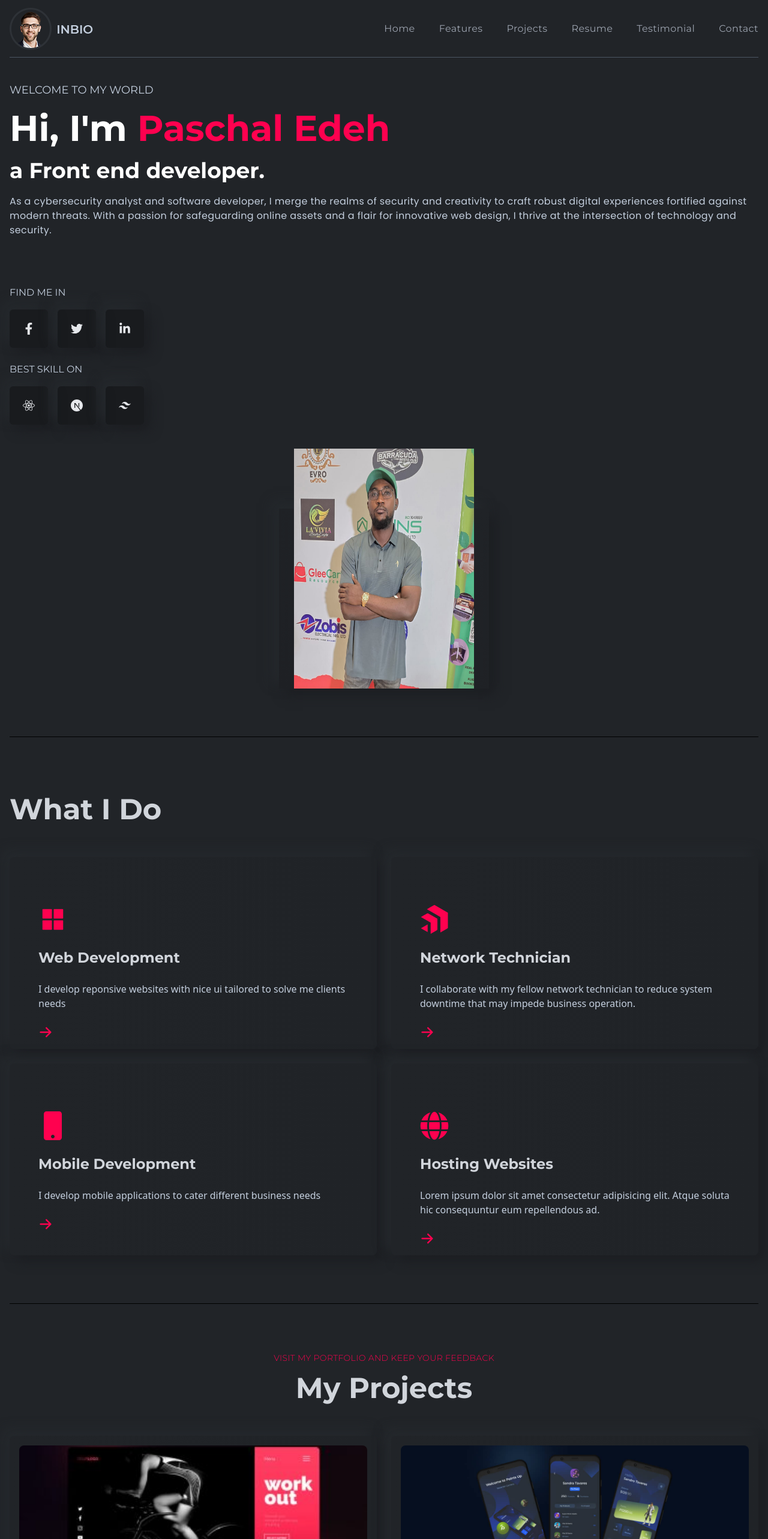
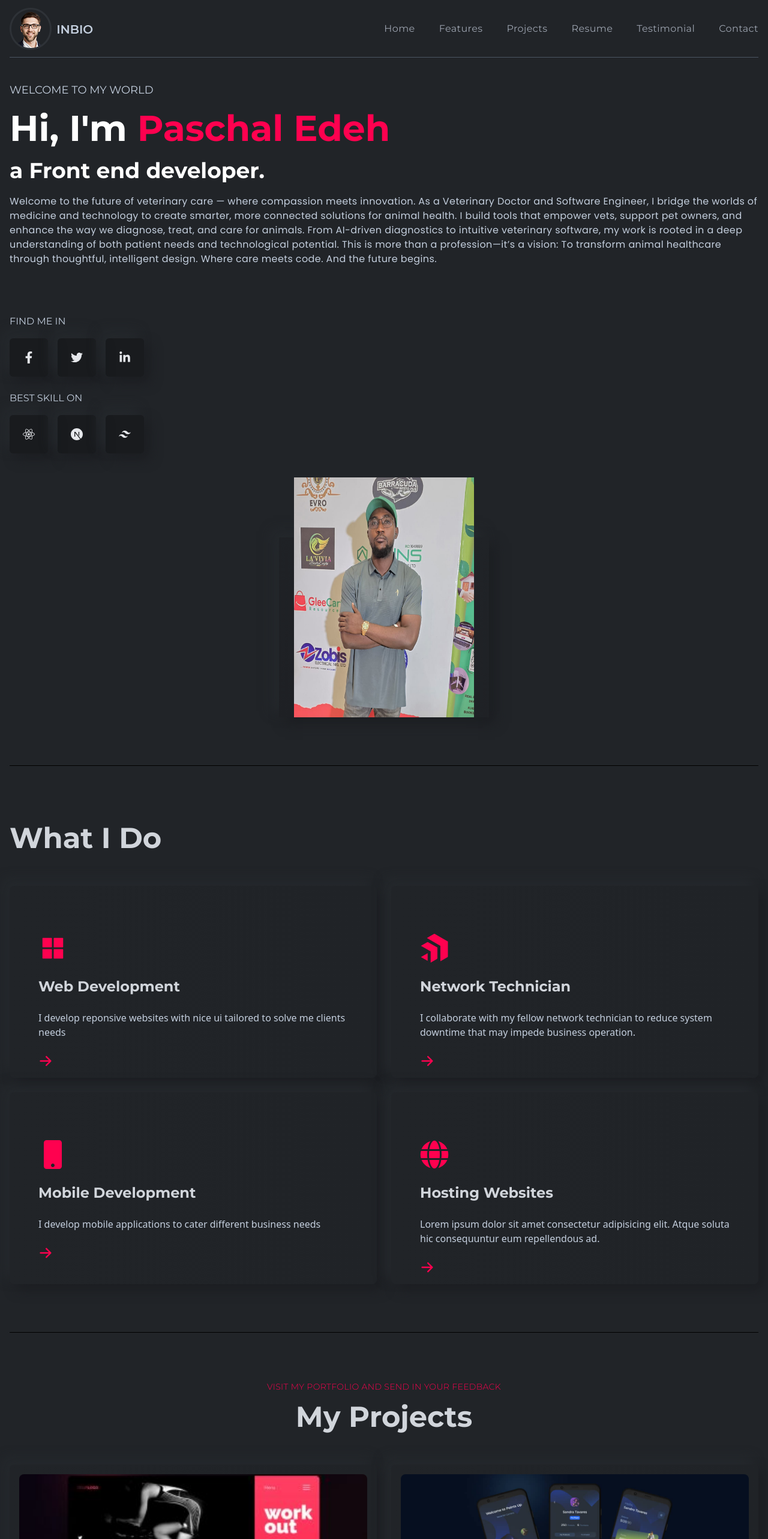
Before and after one commit to Elfenom/Portfolio_project, a React (Create React App) app: page / in a window 1280 px wide. Shown: the top 2566 px of the page at 60% size. Built offline with nearby package versions, Linux system fonts and the light colour scheme.

Commit message:
Some more edits to Experience

```diff
--- a/src/components/banner/LeftBanner.jsx
+++ b/src/components/banner/LeftBanner.jsx
@@ -31,11 +31,14 @@ const LeftBanner = () => {
             />
           </h2>
           <p className="text-base font-bodyFont leading-6 tracking-wide">
-            As a cybersecurity analyst and software developer, I merge the realms of
-            security and creativity to craft robust digital experiences
-            fortified against modern threats. With a passion for safeguarding
-            online assets and a flair for innovative web design, I thrive at the
-            intersection of technology and security.
+            Welcome to the future of veterinary care — where compassion meets innovation.
+
+As a Veterinary Doctor and Software Engineer, I bridge the worlds of medicine and technology to create smarter, more connected solutions for animal health.
+I build tools that empower vets, support pet owners, and enhance the way we diagnose, treat, and care for animals. From AI-driven diagnostics to intuitive veterinary software, my work is rooted in a deep understanding of both patient needs and technological potential.
+This is more than a profession—it’s a vision:
+To transform animal healthcare through thoughtful, intelligent design.
+
+Where care meets code. And the future begins.
           </p>
         </div>
         <div className="flex flex-col xl:flex-row gap-6 lgl:gap-0 justify-between">
--- a/src/components/projects/Projects.jsx
+++ b/src/components/projects/Projects.jsx
@@ -11,7 +11,7 @@ const projects = () => {
     >
       <div className="flex justify-center items-center text-center">
       <Title
-        title="VISIT MY PORTFOLIO AND KEEP YOUR FEEDBACK"
+        title="VISIT MY PORTFOLIO AND SEND IN YOUR FEEDBACK"
         des="My Projects"
       />
       </div>
@@ -23,31 +23,31 @@ const projects = () => {
           src={projectOne}
         />
         <ProjectsCard
-          title="E-commerce Website"
+          title="E-COMMERCE WEBSITE"
           des=" Lorem, ipsum dolor sit amet consectetur adipisicing elit.
               Explicabo quibusdam voluptate sapiente voluptatibus harum quidem!"
           src={projectTwo}
         />
         <ProjectsCard
-          title="Chatting App"
+          title="CHAT APP"
           des=" Lorem, ipsum dolor sit amet consectetur adipisicing elit.
               Explicabo quibusdam voluptate sapiente voluptatibus harum quidem!"
           src={projectThree}
         />
         <ProjectsCard
-          title="SOCIAL MEDIA CLONE"
+          title="ONLINE CODE EDITOR"
           des=" Lorem, ipsum dolor sit amet consectetur adipisicing elit.
               Explicabo quibusdam voluptate sapiente voluptatibus harum quidem!"
           src={projectThree}
         />
         <ProjectsCard
-          title="E-commerce Website"
+          title="JOB BOARD FOR TECH POSITIONS"
           des=" Lorem, ipsum dolor sit amet consectetur adipisicing elit.
               Explicabo quibusdam voluptate sapiente voluptatibus harum quidem!"
           src={projectOne}
         />
         <ProjectsCard
-          title="Chatting App"
+          title="ALGORITHM VISUALIZER"
           des=" Lorem, ipsum dolor sit amet consectetur adipisicing elit.
               Explicabo quibusdam voluptate sapiente voluptatibus harum quidem!"
           src={projectTwo}
--- a/src/components/resume/Experience.jsx
+++ b/src/components/resume/Experience.jsx
@@ -27,12 +27,8 @@ const Experience = () => {
             result="Nigeria"
 
           />
-          <ResumeCard
-            title="CyberSecuriy instructor"
-            subTitle="Webstack ict global - (2023 - 2024)"
-            result="Anambra"
 
-          />
+
         </div>
       </div>
       <div>
@@ -42,9 +38,9 @@ const Experience = () => {
         </div>
         <div className="mt-14 w-full h-[1000px] border-l-[6px] border-l-black border-opacity-30 flex flex-col gap-10">
           <ResumeCard
-            title="Gym Instructor"
-            subTitle="UNN Gym Center (2018 - 2021)"
-            result="Enugu"
+            title="STUDENT DOCTOR"
+            subTitle="UNN VETERINARY TEACHING HOSPITAL (2020 - 2021)"
+            result="NSUKKA"
           />
           <ResumeCard
             title="Web Developer and Instructor"
@@ -52,12 +48,7 @@ const Experience = () => {
             result="Ekiti"
             // des="Higher education is tertiary education leading to award of an academic degree. Higher education, also called post-secondary education."
           />
-          <ResumeCard
-            title="School Teacher"
-            subTitle="Christ Girls' Secondary School (2022 - 2023)"
-            result="Ekiti"
-            des="Secondary education or post-primary education covers two phases on the International Standard Classification of Education scale."
-          />
+
         </div>
       </div>
     </motion.div>
```
